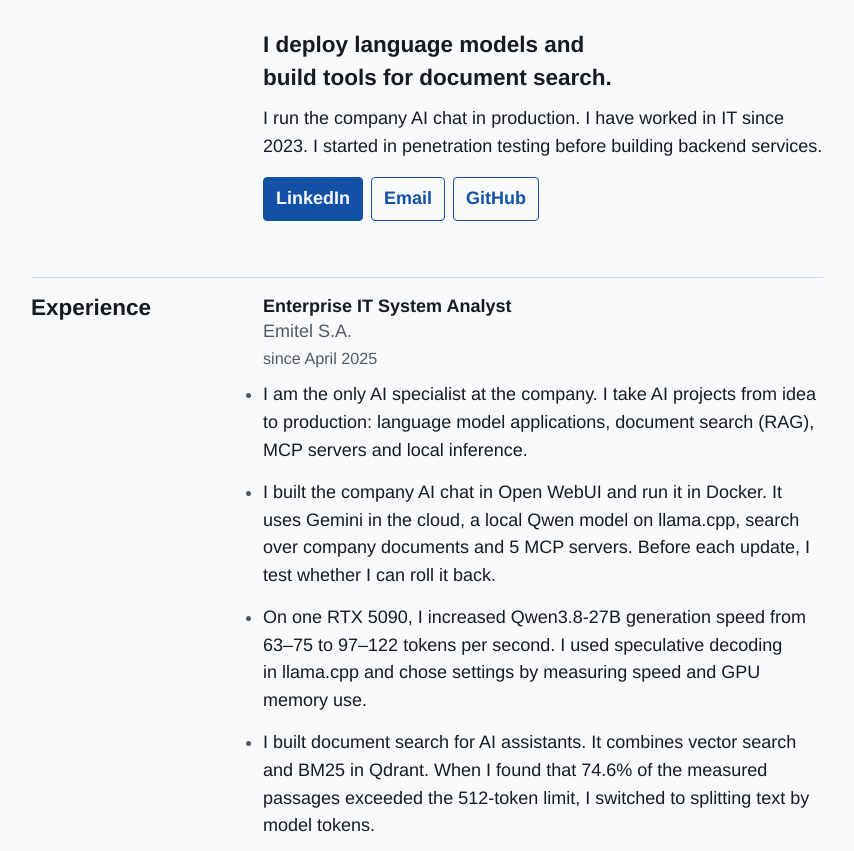
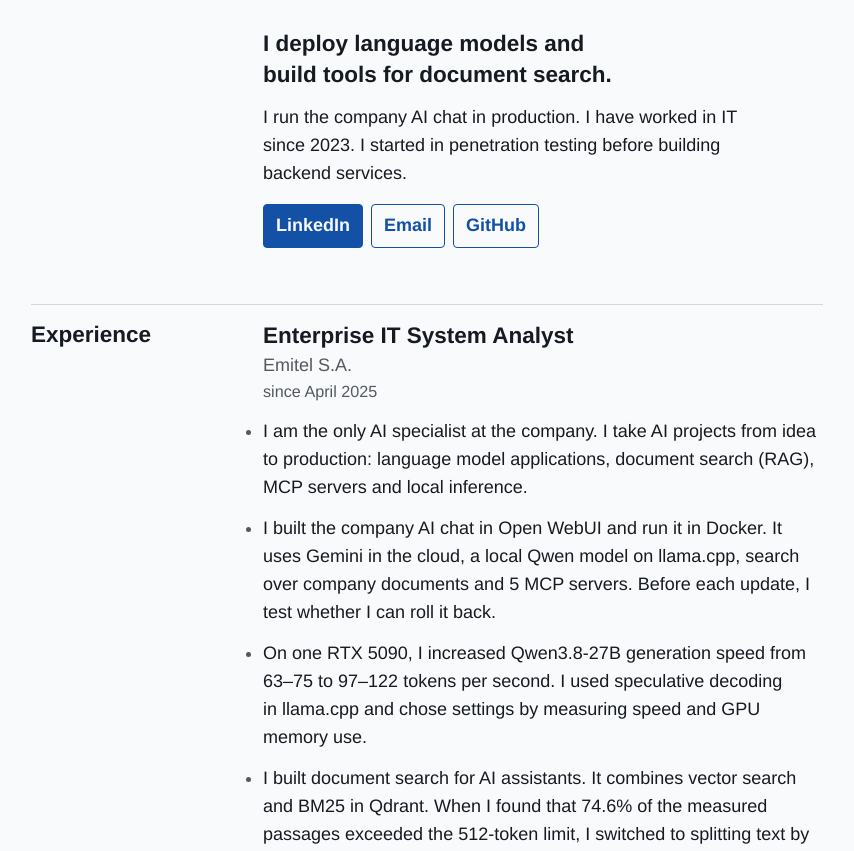
Before and after one commit to NetBr3ak/netbr3ak.github.io, a plain HTML site: page docs/index.html in a window 1280 px wide. Shown: the part 228-1079 px from the top of the page, without its empty margins (213-1067 px from the left). Drawn offline with Linux system fonts and the light colour scheme.

Commit message:
style(profile): popraw czytelność wstępu i doświadczenia

```diff
--- a/docs/style.css
+++ b/docs/style.css
@@ -156,13 +156,14 @@ h1 {
 
 .headline {
   font-size: clamp(var(--step-0), 1rem + 1vw, var(--step-1));
-  line-height: 1.45;
+  line-height: 1.35;
   font-weight: 700;
   text-wrap: balance;
 }
 
 .intro > p + p {
-  margin-top: 0.65rem;
+  margin-top: 0.9rem;
+  max-width: 32rem;
 }
 
 .actions {
@@ -250,7 +251,11 @@ li::marker {
 }
 
 .roles ul {
-  margin-top: 0.65rem;
+  margin-top: 0.85rem;
+}
+
+.roles article:first-child h3 {
+  font-size: var(--step-1);
 }
 
 section > div > h3 + *,
```
